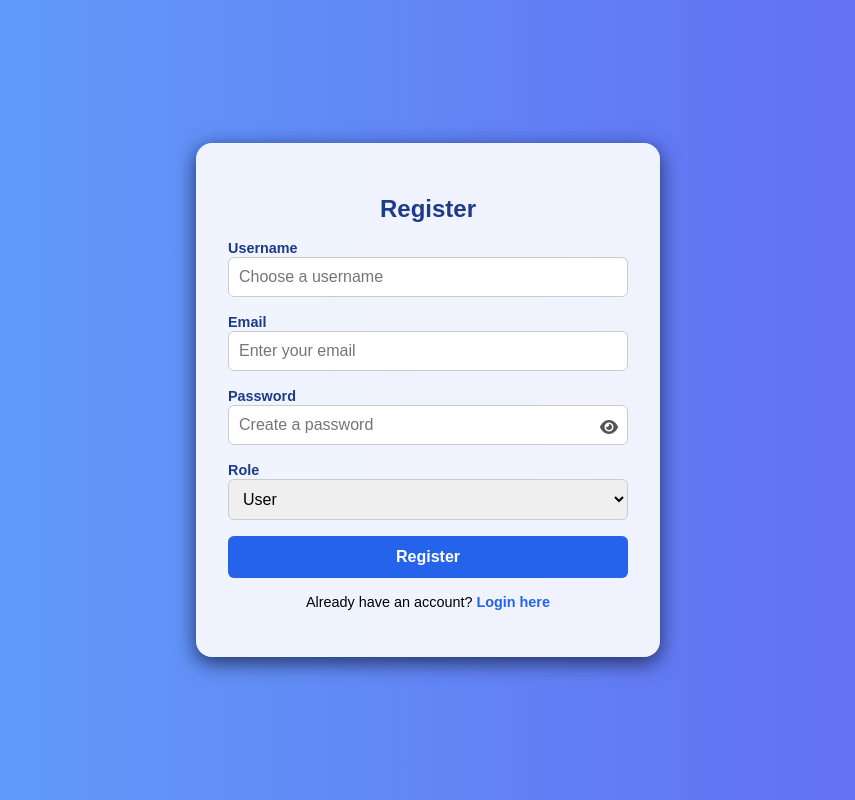
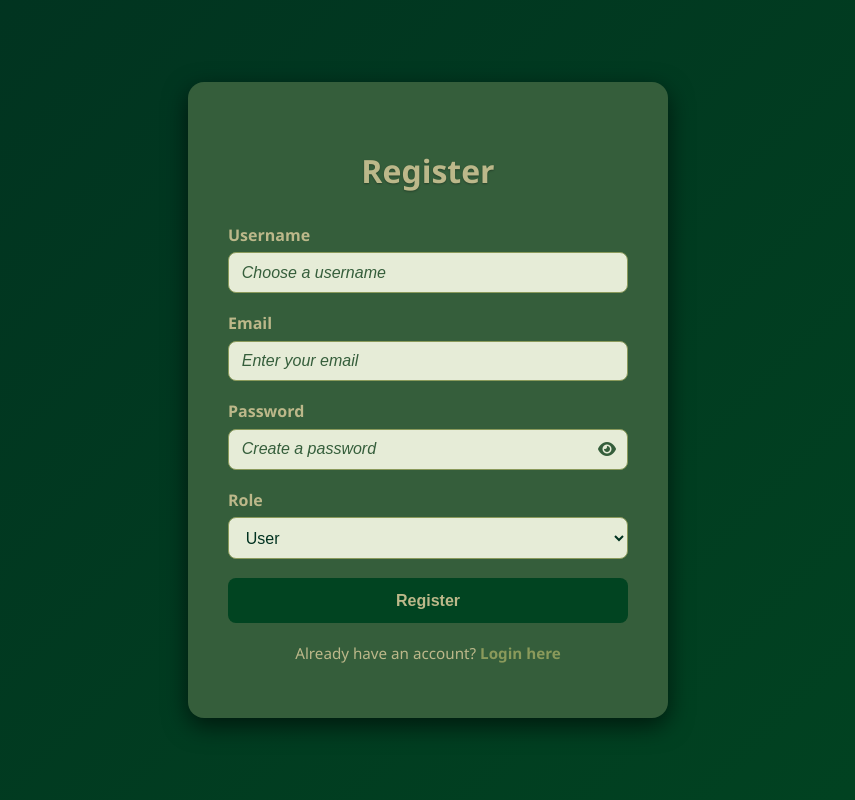
Before and after one commit to rochellesuarezuchi/uchi_rochelle, a CodeIgniter app: page / in a window 1280 px wide. Shown: the whole page, without its empty margins (212-1067 px from the left). Run offline with CodeIgniter, Linux system fonts and the light colour scheme; data that the repository does not hold is empty; some libraries are stand-ins or nearby versions.

Commit message:
Update register.php

```diff
--- a/app/views/auth/register.php
+++ b/app/views/auth/register.php
@@ -5,137 +5,163 @@
   <meta name="viewport" content="width=device-width, initial-scale=1.0">
   <title>Register</title>
 
-  <!-- Font Awesome for eye icons -->
+  <!-- Font Awesome for eye icon -->
   <link rel="stylesheet" href="https://cdnjs.cloudflare.com/ajax/libs/font-awesome/6.5.0/css/all.min.css">
 
   <style>
+    /* Body */
     body {
-      font-family: Arial, sans-serif;
-      background: linear-gradient(to right, #60a5fa, #6366f1);
+      font-family: 'Segoe UI', Tahoma, Geneva, Verdana, sans-serif;
+      background: linear-gradient(135deg, #013220, #014421);
       display: flex;
+      align-items: center;
       justify-content: center;
-      align-items: center;
       min-height: 100vh;
       margin: 0;
     }
 
+    /* Form card */
     .form-container {
-      background: rgba(255, 255, 255, 0.9);
-      padding: 2rem;
-      border-radius: 16px;
-      box-shadow:
-        0 6px 20px rgba(0, 0, 0, 0.6),
-        0 0 12px rgba(59, 130, 246, 0.6);
-      transition: transform 0.3s ease, box-shadow 0.3s ease;
+      background: #355E3B;
+      padding: 2.5rem;
+      border-radius: 1rem;
       width: 100%;
       max-width: 400px;
+      box-shadow: 0 8px 25px rgba(0,0,0,0.6);
       text-align: center;
-      animation: borderGlow 3s infinite ease-in-out;
+      transition: transform 0.3s, box-shadow 0.3s;
     }
 
     .form-container:hover {
-      transform: translateY(-4px) scale(1.01);
-      box-shadow:
-        0 8px 25px rgba(0, 0, 0, 0.7),
-        0 0 20px rgba(59, 130, 246, 0.8),
-        0 0 30px rgba(99, 102, 241, 0.6);
+      transform: translateY(-4px);
+      box-shadow: 0 12px 35px rgba(0,0,0,0.7);
     }
 
-    @keyframes borderGlow {
-      0%   { box-shadow: 0 6px 20px rgba(0,0,0,0.6), 0 0 10px rgba(59,130,246,0.5); }
-      50%  { box-shadow: 0 6px 20px rgba(0,0,0,0.6), 0 0 20px rgba(99,102,241,0.7); }
-      100% { box-shadow: 0 6px 20px rgba(0,0,0,0.6), 0 0 10px rgba(59,130,246,0.5); }
+    /* Title */
+    h2 {
+      font-size: 2rem;
+      font-weight: 700;
+      margin-bottom: 2rem;
+      color: #BCB88A;
+      text-shadow: 0 1px 2px rgba(0,0,0,0.3);
     }
 
-    h2 {
-      margin-bottom: 1rem;
-      color: #1e3a8a;
-    }
-
+    /* Error */
     .error {
-      background-color: #fee;
-      border: 1px solid #fcc;
-      color: #c33;
-      padding: 10px;
-      margin-bottom: 1rem;
-      border-radius: 6px;
-      font-size: 0.9rem;
+      background: #8A9A5B;
+      color: #013220;
+      padding: 0.7rem;
+      border-radius: 0.5rem;
+      font-size: 0.95rem;
+      margin-bottom: 1.5rem;
+      border: 1px solid #BCB88A;
       text-align: left;
     }
 
+    /* Form */
     form {
       display: flex;
       flex-direction: column;
-      gap: 1rem;
+      gap: 1.2rem;
     }
 
     .form-group {
+      display: flex;
+      flex-direction: column;
       text-align: left;
-      position: relative;
     }
 
-    label {
-      font-weight: bold;
-      font-size: 0.9rem;
-      color: #1e3a8a;
+    .form-group label {
+      font-size: 1rem;
+      font-weight: 600;
+      color: #BCB88A;
+      margin-bottom: 0.4rem;
     }
 
-    input[type="text"],
-    input[type="email"],
-    input[type="password"],
+    /* Input wrappers */
+    .input-wrapper,
+    .password-wrapper,
+    .select-wrapper {
+      position: relative;
+      display: flex;
+      align-items: center;
+      width: 100%;
+    }
+
+    input,
     select {
       width: 100%;
-      padding: 10px 40px 10px 10px;
-      border: 1px solid #ccc;
-      border-radius: 6px;
+      padding: 0.65rem 0.8rem;
+      border-radius: 0.5rem;
+      border: 1px solid #8A9A5B;
       font-size: 1rem;
+      outline: none;
+      background: #E6ECD7;
+      color: #013220;
+      transition: border 0.3s, box-shadow 0.3s;
       box-sizing: border-box;
     }
 
-    select {
-      padding: 10px;
+    input::placeholder {
+      color: #355E3B;
+      font-style: italic;
     }
 
+    input:focus,
+    select:focus {
+      border-color: #BCB88A;
+      box-shadow: 0 0 0 3px rgba(188,184,138,0.25);
+    }
+
+    /* Toggle password */
     .toggle-password {
       position: absolute;
-      right: 10px;
-      top: 68%;
-      transform: translateY(-50%);
+      right: 12px;
       cursor: pointer;
-      color: #555;
+      color: #355E3B;
+      font-size: 1rem;
+      transition: color 0.3s;
     }
 
+    .toggle-password:hover {
+      color: #BCB88A;
+    }
+
+    /* Button */
     button {
-      background: #2563eb;
-      color: white;
+      background: #014421;
+      color: #BCB88A;
       border: none;
-      padding: 0.75rem;
-      border-radius: 6px;
+      padding: 0.85rem;
+      border-radius: 0.5rem;
+      font-size: 1rem;
+      font-weight: 600;
       cursor: pointer;
-      font-size: 1rem;
-      font-weight: bold;
-      transition: background 0.3s, transform 0.2s;
+      transition: background 0.3s, transform 0.2s, box-shadow 0.3s;
     }
 
     button:hover {
-      background: #1e40af;
-      transform: scale(1.05);
-      box-shadow: 0 0 12px rgba(37, 99, 235, 0.6);
+      background: #013220;
+      transform: scale(1.03);
+      box-shadow: 0 0 12px rgba(0,0,0,0.5);
     }
 
+    /* Links */
     p {
-      margin-top: 1rem;
-      font-size: 0.9rem;
+      margin-top: 1.2rem;
+      font-size: 0.95rem;
+      color: #BCB88A;
     }
 
     a {
-      color: #2563eb;
+      color: #8A9A5B;
+      font-weight: 600;
       text-decoration: none;
-      font-weight: 600;
     }
 
     a:hover {
       text-decoration: underline;
+      color: #BCB88A;
     }
   </style>
 </head>
@@ -150,28 +176,37 @@
     <?php endif; ?>
 
     <form method="POST" action="<?= site_url('auth/register'); ?>">
+
       <div class="form-group">
-        <label>Username</label>
-        <input type="text" name="username" placeholder="Choose a username" required>
+        <label for="username">Username</label>
+        <div class="input-wrapper">
+          <input type="text" name="username" id="username" placeholder="Choose a username" required>
+        </div>
       </div>
 
       <div class="form-group">
-        <label>Email</label>
-        <input type="email" name="email" placeholder="Enter your email" required>
+        <label for="email">Email</label>
+        <div class="input-wrapper">
+          <input type="email" name="email" id="email" placeholder="Enter your email" required>
+        </div>
       </div>
 
       <div class="form-group">
-        <label>Password</label>
-        <input type="password" id="password" name="password" placeholder="Create a password" required>
-        <i class="fa-solid fa-eye toggle-password" id="togglePassword"></i>
+        <label for="password">Password</label>
+        <div class="password-wrapper">
+          <input type="password" name="password" id="password" placeholder="Create a password" required>
+          <i class="fa-solid fa-eye toggle-password" id="togglePassword"></i>
+        </div>
       </div>
 
       <div class="form-group">
-        <label>Role</label>
-        <select name="role" required>
-          <option value="user" selected>User</option>
-          <option value="admin">Admin</option>
-        </select>
+        <label for="role">Role</label>
+        <div class="select-wrapper">
+          <select name="role" id="role" required>
+            <option value="user" selected>User</option>
+            <option value="admin">Admin</option>
+          </select>
+        </div>
       </div>
 
       <button type="submit">Register</button>
```
